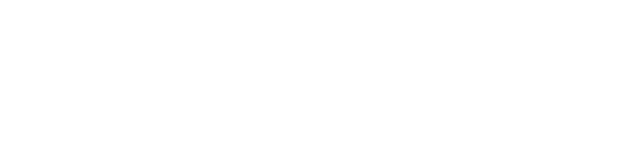
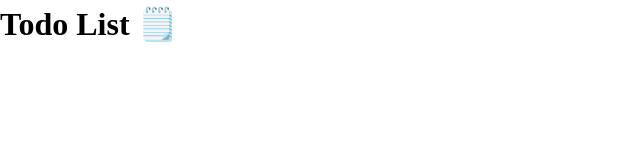
Before and after one commit to lokesh-karthikeyan/odin-todo_list, a website: page src/template.html in a window 1280 px wide. Shown: the whole page, without its empty margins (0-640 px from the left). Drawn offline with Linux system fonts and the light colour scheme.

Commit message:
Feat: Add markup for -> `header`

```diff
--- a/src/template.html
+++ b/src/template.html
@@ -7,5 +7,10 @@
     <link href="css/style.css" rel="stylesheet">
   </head>
   <body>
+    <header class="header">
+      <div class="container">
+        <h1 class="header__title">Todo List 🗒️</h1>
+      </div>
+    </header>
   </body>
 </html>
```
